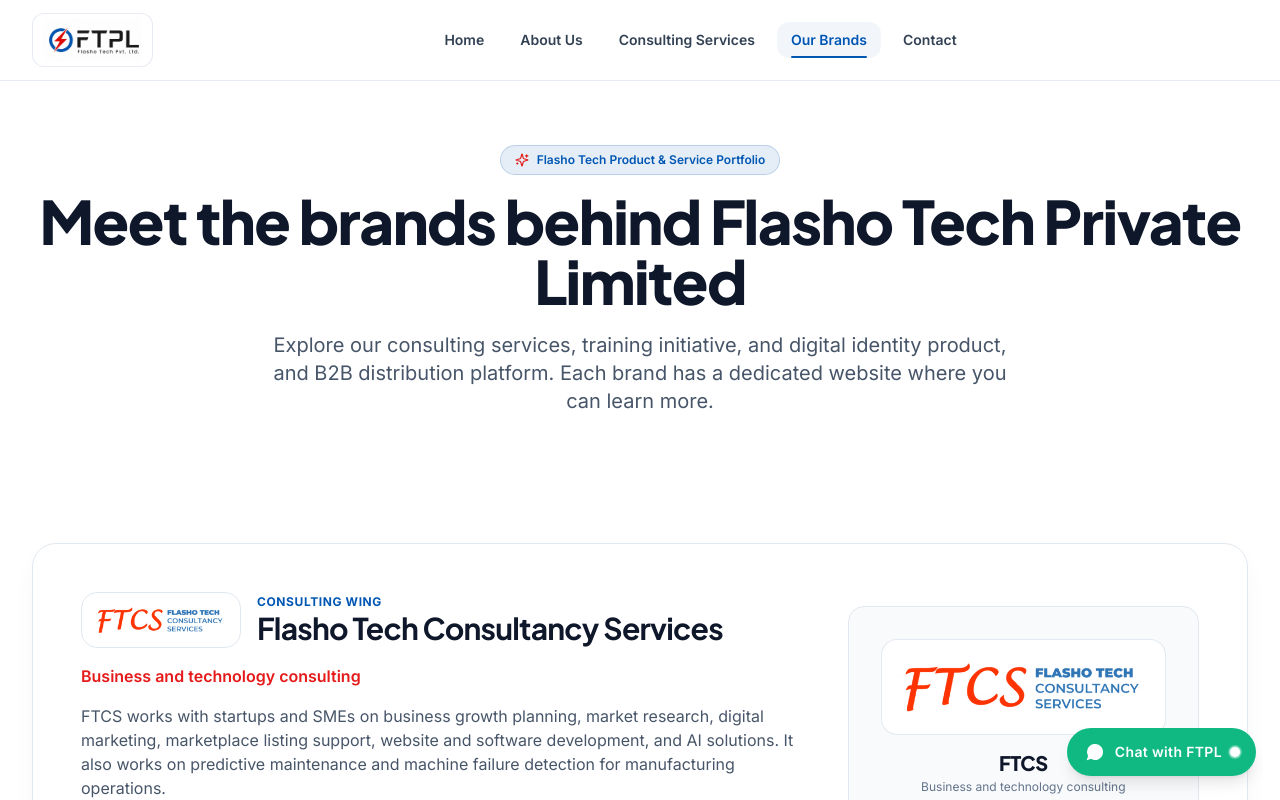
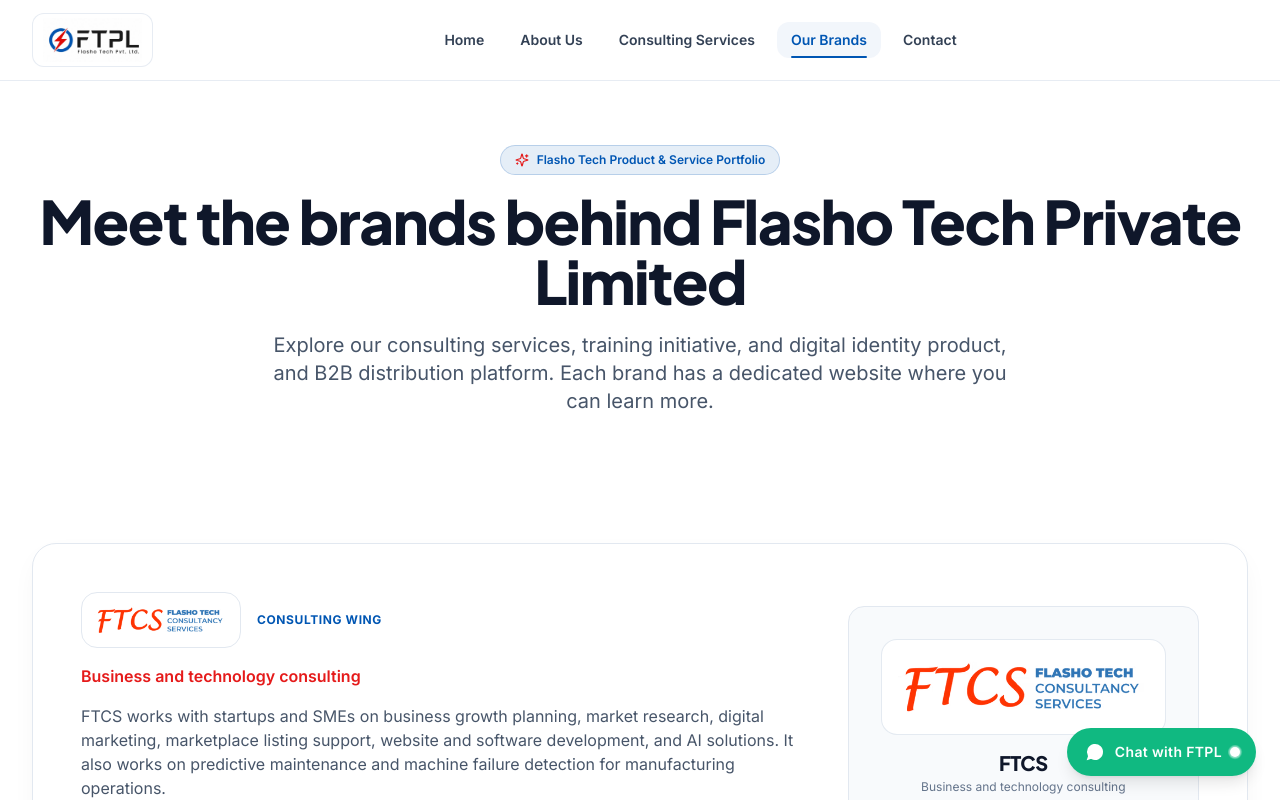
Before and after one commit to DebeshAcharya72/FTPL-website, a React (Vite) app: page /brands in a window 1280 px wide. Shown: the top 800 px of the page. Built offline with nearby package versions, Linux system fonts and the light colour scheme.

Commit message:
brand name is get removed

```diff
--- a/src/pages/Brands.jsx
+++ b/src/pages/Brands.jsx
@@ -100,9 +100,9 @@ export default function Brands() {
                       <span className="text-[11px] sm:text-xs font-bold uppercase tracking-wider text-brandBlue block">
                         {brand.category}
                       </span>
-                      <h2 className="text-xl sm:text-2xl md:text-3xl font-bold font-heading text-slate-900">
+                      {/* <h2 className="text-xl sm:text-2xl md:text-3xl font-bold font-heading text-slate-900">
                         {brand.name}
-                      </h2>
+                      </h2> */}
                     </div>
                   </div>
 
@@ -179,7 +179,9 @@ export default function Brands() {
                         <h3 className="font-heading font-extrabold text-lg sm:text-xl text-slate-900">
                           {brand.shortName}
                         </h3>
-                        <p className="text-xs text-slate-500 mt-0.5">{brand.tagline}</p>
+                        <p className="text-xs text-slate-500 mt-0.5">
+                          {brand.tagline}
+                        </p>
                       </div>
                       <a
                         href={brand.externalUrl}
```
